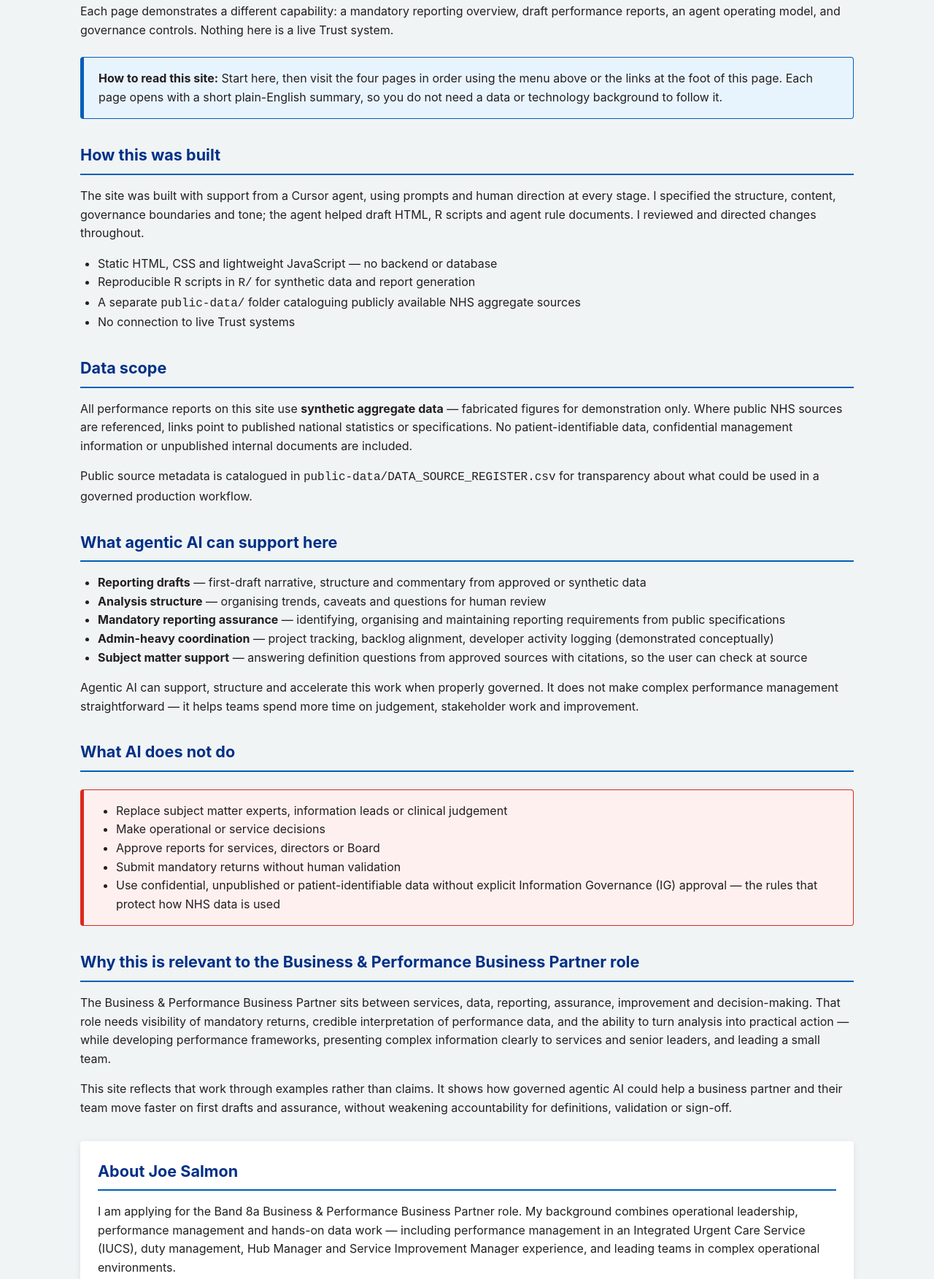
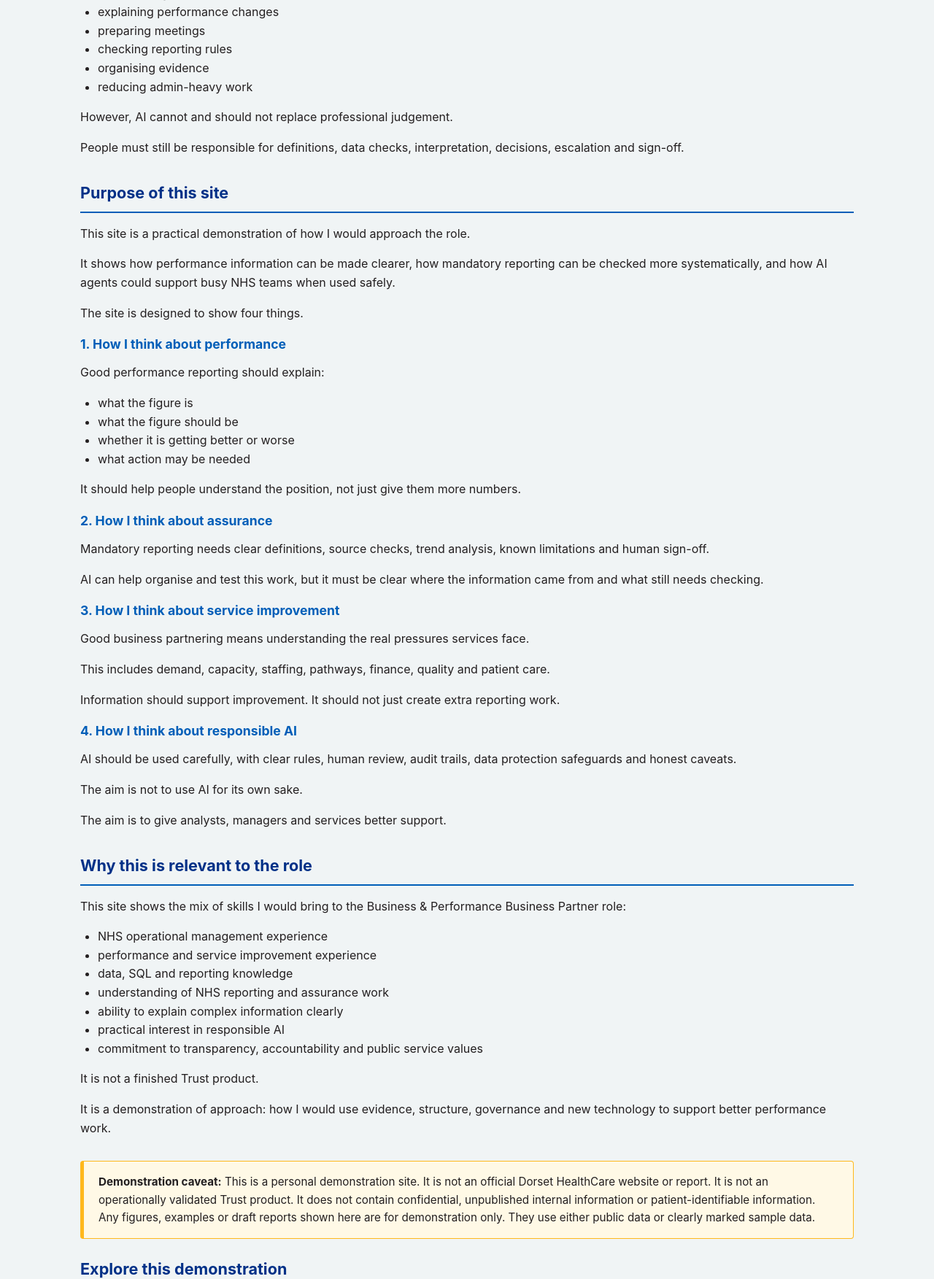
Before and after one commit to Joesalmon1985/BusinessPerformanceBusinessPartnerWebsite, a plain HTML site: page site/index.html in a window 1280 px wide. Shown: the part 746-2499 px from the top of the page at 73% size. Drawn offline with Linux system fonts and the light colour scheme.

Commit message:
Rewrite landing page copy for Business & Performance Partner application.
Replace the home page narrative with clearer framing of the role, agentic AI approach, site purpose, skills relevance and demonstration caveat.

Co-authored-by: Cursor <cursoragent@cursor.com>

```diff
--- a/site/index.html
+++ b/site/index.html
@@ -4,7 +4,7 @@
   <meta charset="UTF-8">
   <meta name="viewport" content="width=device-width, initial-scale=1.0">
   <title>Joe Salmon - Business &amp; Performance Business Partner Application</title>
-  <meta name="description" content="Personal demonstration site showing how governed agentic AI can support NHS business and performance work — using public information and synthetic data only.">
+  <meta name="description" content="Personal demonstration site supporting Joe Salmon's application for the Business &amp; Performance Business Partner role — performance, assurance, service improvement and responsible AI.">
   <link rel="stylesheet" href="assets/styles.css">
 </head>
 <body>
@@ -32,74 +32,80 @@
   <main id="main-content">
     <div class="hero">
       <h1>What this website is about</h1>
-      <p class="hero-lead">A practical demonstration of how agentic AI can support NHS business and performance work — reporting, analysis, mandatory reporting assurance, admin-heavy tasks and subject matter support — when properly governed and paired with human accountability.</p>
-      <blockquote class="central-message">AI can help draft, structure, analyse, check and explain performance intelligence, but accountable humans remain responsible for definitions, validation, judgement and sign-off.</blockquote>
+      <p class="hero-lead">This website supports my application for the Business &amp; Performance Business Partner role.</p>
+      <p>It shows how I would use my NHS operational experience, performance management knowledge, data skills and understanding of agentic AI to support better business and performance work.</p>
+      <p>The role is not just about producing reports. It is about helping services understand what is happening, spot risks early, improve patient care, and make better decisions under pressure.</p>
+      <p>A good Business &amp; Performance Business Partner acts as a bridge between services, corporate teams, finance, information teams and senior leaders. This site shows how I would approach that work.</p>
     </div>
 
-    <div class="caveat-box" role="note">
-      <strong>Demonstration caveat:</strong> This is a personal demonstration site. It is not an official Dorset HealthCare website or report, is not operationally validated, and does not contain confidential, unpublished internal or patient-identifiable information.
-    </div>
+    <section aria-labelledby="main-idea">
+      <h2 id="main-idea">The main idea</h2>
+      <p>Agentic AI can help NHS business and performance teams work faster, more clearly and more consistently.</p>
+      <p>It can help with:</p>
+      <ul>
+        <li>drafting report text</li>
+        <li>checking figures against sources</li>
+        <li>summarising trends</li>
+        <li>explaining performance changes</li>
+        <li>preparing meetings</li>
+        <li>checking reporting rules</li>
+        <li>organising evidence</li>
+        <li>reducing admin-heavy work</li>
+      </ul>
+      <p>However, AI cannot and should not replace professional judgement.</p>
+      <p>People must still be responsible for definitions, data checks, interpretation, decisions, escalation and sign-off.</p>
+    </section>
 
     <section aria-labelledby="site-purpose">
       <h2 id="site-purpose">Purpose of this site</h2>
-      <p>This microsite supports my application for the Business &amp; Performance Business Partner role. It shows how I would approach performance intelligence, mandatory reporting assurance, and responsible use of agentic AI — not as a replacement for analysts or subject matter experts, but as structured support for work that is often admin-heavy, specification-heavy and time-pressured.</p>
-      <p>Each page demonstrates a different capability: a mandatory reporting overview, draft performance reports, an agent operating model, and governance controls. Nothing here is a live Trust system.</p>
-      <p class="info-box"><strong>How to read this site:</strong> Start here, then visit the four pages in order using the menu above or the links at the foot of this page. Each page opens with a short plain-English summary, so you do not need a data or technology background to follow it.</p>
-    </section>
+      <p>This site is a practical demonstration of how I would approach the role.</p>
+      <p>It shows how performance information can be made clearer, how mandatory reporting can be checked more systematically, and how AI agents could support busy NHS teams when used safely.</p>
+      <p>The site is designed to show four things.</p>
 
-    <section aria-labelledby="how-built">
-      <h2 id="how-built">How this was built</h2>
-      <p>The site was built with support from a Cursor agent, using prompts and human direction at every stage. I specified the structure, content, governance boundaries and tone; the agent helped draft HTML, R scripts and agent rule documents. I reviewed and directed changes throughout.</p>
+      <h3>1. How I think about performance</h3>
+      <p>Good performance reporting should explain:</p>
       <ul>
-        <li>Static HTML, CSS and lightweight JavaScript — no backend or database</li>
-        <li>Reproducible R scripts in <code>R/</code> for synthetic data and report generation</li>
-        <li>A separate <code>public-data/</code> folder cataloguing publicly available NHS aggregate sources</li>
-        <li>No connection to live Trust systems</li>
+        <li>what the figure is</li>
+        <li>what the figure should be</li>
+        <li>whether it is getting better or worse</li>
+        <li>what action may be needed</li>
       </ul>
-    </section>
+      <p>It should help people understand the position, not just give them more numbers.</p>
 
-    <section aria-labelledby="data-scope">
-      <h2 id="data-scope">Data scope</h2>
-      <p>All performance reports on this site use <strong>synthetic aggregate data</strong> — fabricated figures for demonstration only. Where public NHS sources are referenced, links point to published national statistics or specifications. No patient-identifiable data, confidential management information or unpublished internal documents are included.</p>
-      <p>Public source metadata is catalogued in <code>public-data/DATA_SOURCE_REGISTER.csv</code> for transparency about what could be used in a governed production workflow.</p>
-    </section>
+      <h3>2. How I think about assurance</h3>
+      <p>Mandatory reporting needs clear definitions, source checks, trend analysis, known limitations and human sign-off.</p>
+      <p>AI can help organise and test this work, but it must be clear where the information came from and what still needs checking.</p>
 
-    <section aria-labelledby="ai-support">
-      <h2 id="ai-support">What agentic AI can support here</h2>
-      <ul>
-        <li><strong>Reporting drafts</strong> — first-draft narrative, structure and commentary from approved or synthetic data</li>
-        <li><strong>Analysis structure</strong> — organising trends, caveats and questions for human review</li>
-        <li><strong>Mandatory reporting assurance</strong> — identifying, organising and maintaining reporting requirements from public specifications</li>
-        <li><strong>Admin-heavy coordination</strong> — project tracking, backlog alignment, developer activity logging (demonstrated conceptually)</li>
-        <li><strong>Subject matter support</strong> — answering definition questions from approved sources with citations, so the user can check at source</li>
-      </ul>
-      <p>Agentic AI can support, structure and accelerate this work when properly governed. It does not make complex performance management straightforward — it helps teams spend more time on judgement, stakeholder work and improvement.</p>
-    </section>
+      <h3>3. How I think about service improvement</h3>
+      <p>Good business partnering means understanding the real pressures services face.</p>
+      <p>This includes demand, capacity, staffing, pathways, finance, quality and patient care.</p>
+      <p>Information should support improvement. It should not just create extra reporting work.</p>
 
-    <section aria-labelledby="ai-limits">
-      <h2 id="ai-limits">What AI does not do</h2>
-      <div class="warning-box">
-        <ul style="margin:0;">
-          <li>Replace subject matter experts, information leads or clinical judgement</li>
-          <li>Make operational or service decisions</li>
-          <li>Approve reports for services, directors or Board</li>
-          <li>Submit mandatory returns without human validation</li>
-          <li>Use confidential, unpublished or patient-identifiable data without explicit Information Governance (IG) approval — the rules that protect how NHS data is used</li>
-        </ul>
-      </div>
+      <h3>4. How I think about responsible AI</h3>
+      <p>AI should be used carefully, with clear rules, human review, audit trails, data protection safeguards and honest caveats.</p>
+      <p>The aim is not to use AI for its own sake.</p>
+      <p>The aim is to give analysts, managers and services better support.</p>
     </section>
 
     <section aria-labelledby="bp-relevance">
-      <h2 id="bp-relevance">Why this is relevant to the Business &amp; Performance Business Partner role</h2>
-      <p>The Business &amp; Performance Business Partner sits between services, data, reporting, assurance, improvement and decision-making. That role needs visibility of mandatory returns, credible interpretation of performance data, and the ability to turn analysis into practical action — while developing performance frameworks, presenting complex information clearly to services and senior leaders, and leading a small team.</p>
-      <p>This site reflects that work through examples rather than claims. It shows how governed agentic AI could help a business partner and their team move faster on first drafts and assurance, without weakening accountability for definitions, validation or sign-off.</p>
+      <h2 id="bp-relevance">Why this is relevant to the role</h2>
+      <p>This site shows the mix of skills I would bring to the Business &amp; Performance Business Partner role:</p>
+      <ul>
+        <li>NHS operational management experience</li>
+        <li>performance and service improvement experience</li>
+        <li>data, SQL and reporting knowledge</li>
+        <li>understanding of NHS reporting and assurance work</li>
+        <li>ability to explain complex information clearly</li>
+        <li>practical interest in responsible AI</li>
+        <li>commitment to transparency, accountability and public service values</li>
+      </ul>
+      <p>It is not a finished Trust product.</p>
+      <p>It is a demonstration of approach: how I would use evidence, structure, governance and new technology to support better performance work.</p>
     </section>
 
-    <section class="personal-block" aria-labelledby="about-joe">
-      <h2 id="about-joe">About Joe Salmon</h2>
-      <p>I am applying for the Band 8a Business &amp; Performance Business Partner role. My background combines operational leadership, performance management and hands-on data work — including performance management in an Integrated Urgent Care Service (IUCS), duty management, Hub Manager and Service Improvement Manager experience, and leading teams in complex operational environments.</p>
-      <p>Alongside this I have practical data skills: developing Business Intelligence (BI) reports — the dashboards and summaries managers use to track performance — and working with Structured Query Language (SQL) and data warehouses, the tools used to pull figures together from large NHS systems. That combination of operational judgement and hands-on data experience is what lets me use AI agents in a way that is practical and properly governed, rather than superficial.</p>
-    </section>
+    <div class="caveat-box" role="note">
+      <strong>Demonstration caveat:</strong> This is a personal demonstration site. It is not an official Dorset HealthCare website or report. It is not an operationally validated Trust product. It does not contain confidential, unpublished internal information or patient-identifiable information. Any figures, examples or draft reports shown here are for demonstration only. They use either public data or clearly marked sample data.
+    </div>
 
     <section aria-labelledby="explore">
       <h2 id="explore">Explore this demonstration</h2>
```
